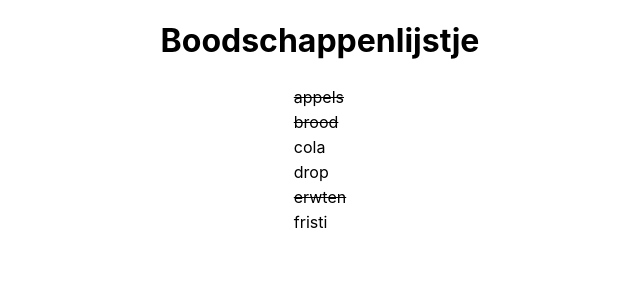
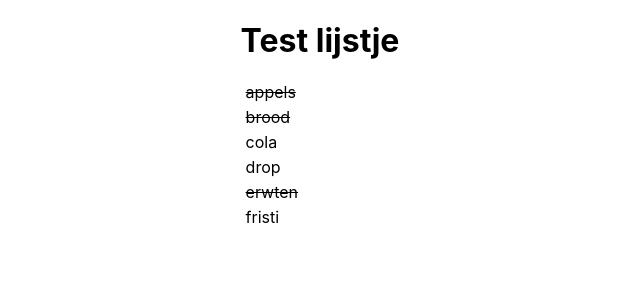
Before and after one commit to NeeLonGithub/boodschappenlijstje, a React (Create React App) app: page / in a window 1280 px wide. Shown: the top 300 px of the page, without its empty margins (320-960 px from the left). Built offline with nearby package versions, Linux system fonts and the light colour scheme.

Commit message:
refactor: extract boodschappenlijstje component
Also renaming folder afstreepItem to afstreep-item

```diff
--- a/src/App.tsx
+++ b/src/App.tsx
@@ -1,15 +1,17 @@
 import React, { useState } from 'react';
 import './App.css';
-import { AfstreepItem } from './afstreepItem/AfstreepItem';
 import { Boodschap } from './App.model';
+import { Boodschappenlijstje } from './boodschappenlijstje/Boodschappenlijstje';
+import { AfstreepItemModel } from './afstreep-item/AfstreepItem.model';
 
 function App() {
-  const firstBoodschappen: Boodschap[] = [{name: 'appels', isChecked: true},
-    {name: 'brood', isChecked: true},
-    {name: 'cola', isChecked: false},
-    {name: 'drop', isChecked: false},
-    {name: 'erwten', isChecked: true},
-    {name: 'fristi', isChecked: false}
+  const firstBoodschappen: Boodschap[] = [
+    { name: 'appels', isChecked: true },
+    { name: 'brood', isChecked: true },
+    { name: 'cola', isChecked: false },
+    { name: 'drop', isChecked: false },
+    { name: 'erwten', isChecked: true },
+    { name: 'fristi', isChecked: false }
   ];
 
   const [boodschappen, setBoodschappen] = useState<Boodschap[]>(firstBoodschappen);
@@ -17,28 +19,18 @@ function App() {
   const toggleBoodschap = (index: number) => {
     setBoodschappen((previousBoodschappen) => {
       return previousBoodschappen.map((boodschap, i) => {
-        return i !== index ? boodschap : {...boodschap, isChecked: !boodschap.isChecked};
+        return i !== index ? boodschap : { ...boodschap, isChecked: !boodschap.isChecked };
       });
     });
   };
 
+  const afstreepItems: AfstreepItemModel[] = boodschappen.map(
+    (boodschap, index) => ({ ...boodschap, onClick: () => toggleBoodschap(index) })
+  );
+
   return (
     <div className="App">
-      <h1>Boodschappenlijstje</h1>
-      <div>
-        {boodschappen.map((boodschap, index)=>{
-          return (<AfstreepItem
-            key={boodschap.name}
-            name={boodschap.name}
-            isChecked={boodschap.isChecked}
-            onClick={() => {
-              toggleBoodschap(index);
-              console.log(boodschap);
-
-            }}
-          ></AfstreepItem>);
-        })}
-      </div>
+      <Boodschappenlijstje titel={'Test lijstje'} afstreepItems={afstreepItems}></Boodschappenlijstje>
     </div>
   );
 }
--- /dev/null
+++ b/src/boodschappenlijstje/Boodschappenlijstje.tsx
@@ -0,0 +1,22 @@
+import React from 'react';
+import { AfstreepItemModel } from '../afstreep-item/AfstreepItem.model';
+import { AfstreepItem } from '../afstreep-item/AfstreepItem';
+
+export class Boodschappenlijstje extends React.Component<{ titel: string, afstreepItems: AfstreepItemModel[] }> {
+  public render() {
+    const afstreepItems: AfstreepItemModel[] = this.props.afstreepItems;
+    return (
+      <div>
+        <h1>{this.props.titel}</h1>
+        {afstreepItems.map((afstreepItem) => {
+          return (<AfstreepItem
+            key={afstreepItem.name}
+            name={afstreepItem.name}
+            isChecked={afstreepItem.isChecked}
+            onClick={afstreepItem.onClick}
+          ></AfstreepItem>);
+        })}
+      </div>
+    );
+  }
+}
```
Also changed, not shown: src/afstreep-item/AfstreepItem.model.ts (renamed from src/afstreepItem/AfstreepItem.model.ts), src/afstreep-item/AfstreepItem.scss (renamed from src/afstreepItem/AfstreepItem.scss), src/afstreep-item/AfstreepItem.tsx (renamed from src/afstreepItem/AfstreepItem.tsx).
